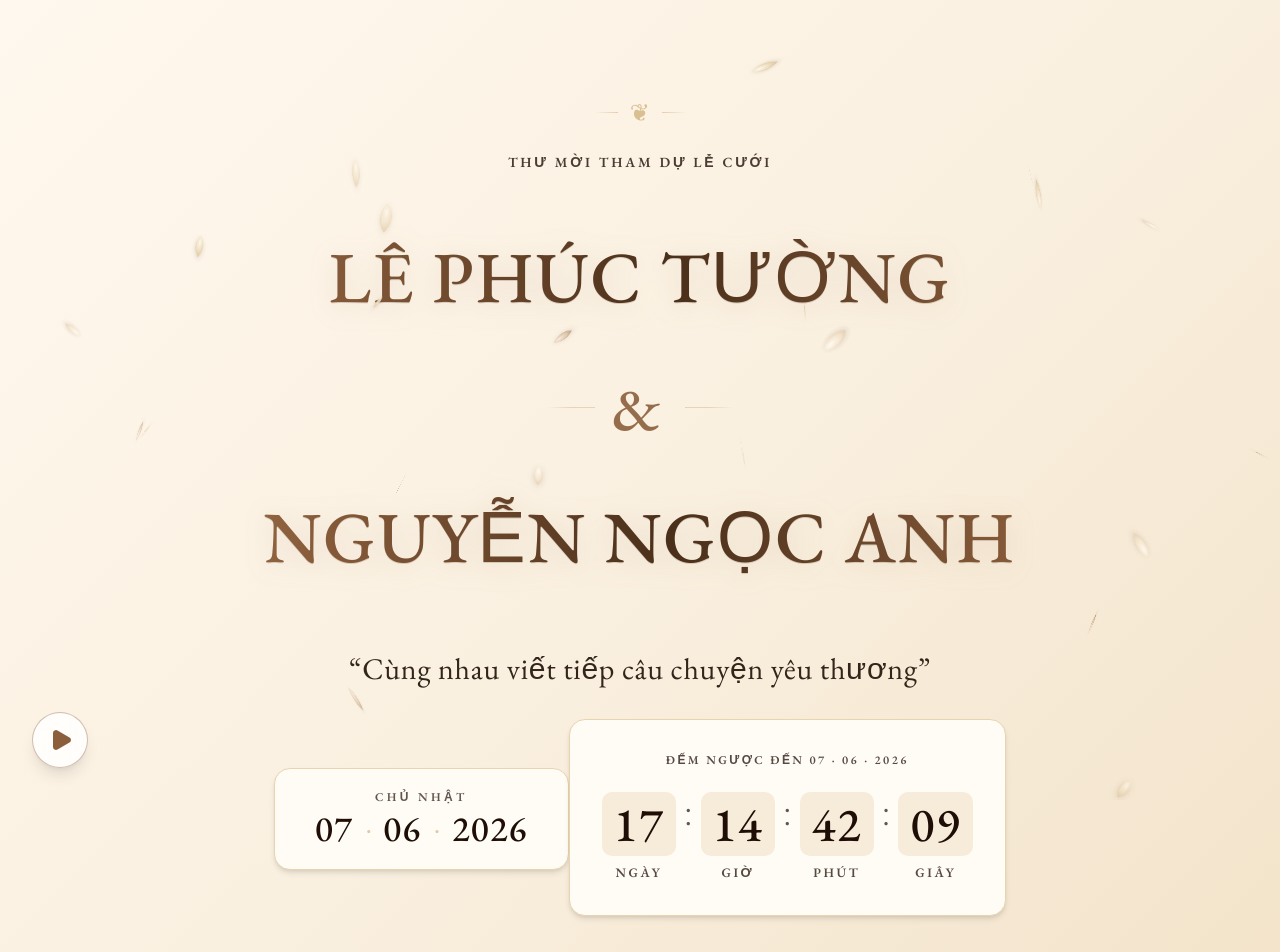
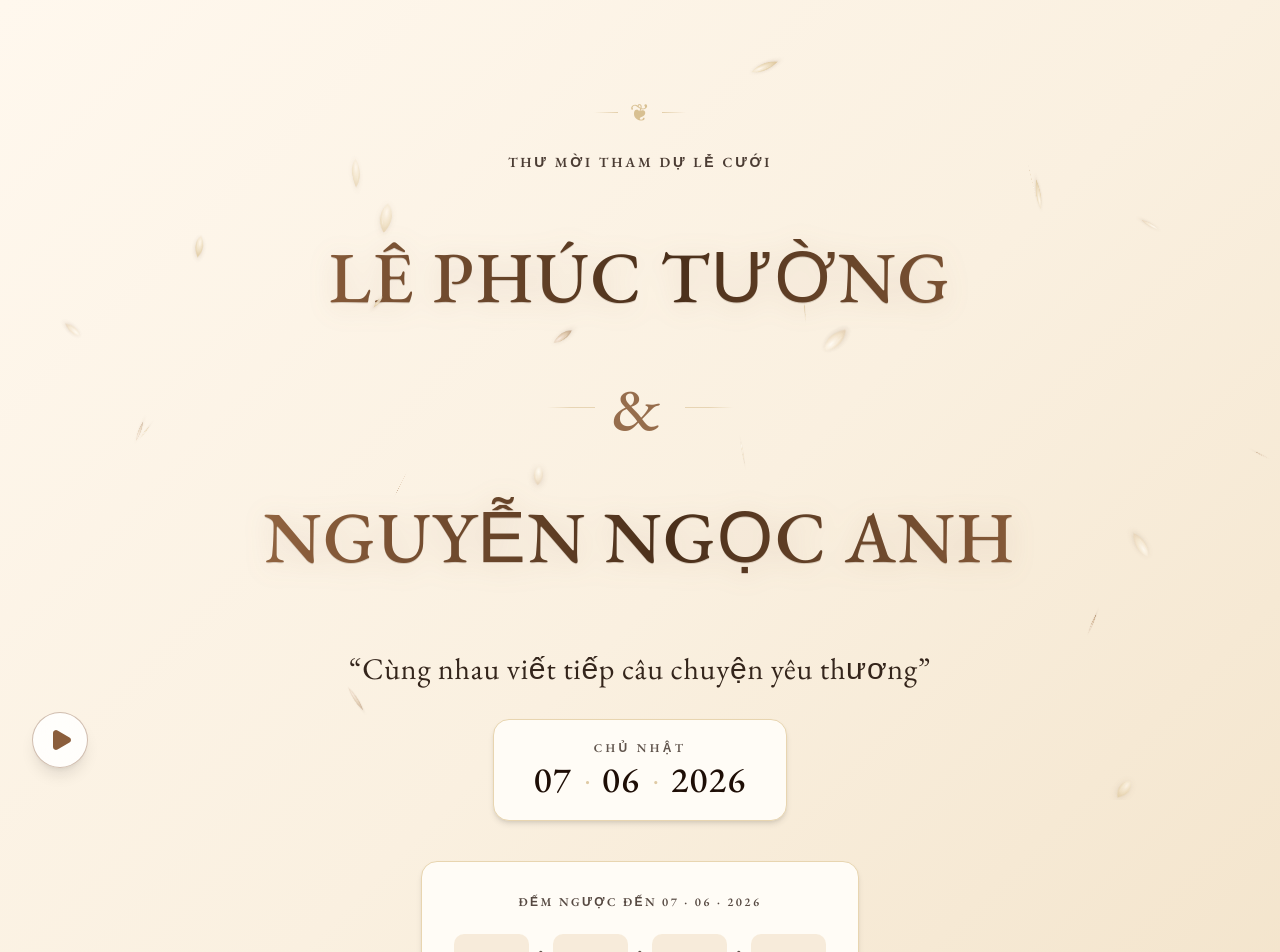
Before and after one commit to minhdang050806/wedding, a Next.js app: page /invitation in a window 1280 px wide. Shown: the top 952 px of the page. Built offline with nearby package versions, Linux system fonts and the light colour scheme.

Commit message:
style: center align tagline, date card and countdown

```diff
--- a/components/hero-section.tsx
+++ b/components/hero-section.tsx
@@ -95,7 +95,7 @@ export function HeroSection() {
         </p>
 
         {/* Wedding date card */}
-        <div className="inline-block mb-5 md:mb-10">
+        <div className="mx-auto w-fit mb-5 md:mb-10">
           <div className="bg-card rounded-2xl px-5 md:px-10 py-3 md:py-5 border border-border shadow-md">
             <p className="font-luxe text-foreground/70 text-[11px] md:text-xs tracking-[0.28em] uppercase mb-1">
               Chủ nhật
@@ -111,7 +111,7 @@ export function HeroSection() {
         </div>
 
         {/* Countdown */}
-        <div className="wing-hover inline-block mb-4 md:mb-10">
+        <div className="wing-hover mx-auto w-fit mb-4 md:mb-10">
           <div className="bg-card rounded-2xl px-4 md:px-8 py-4 md:py-8 border border-border shadow-md">
             <p className="font-luxe text-foreground/75 text-[12px] md:text-xs mb-3 md:mb-6">
               Đếm ngược đến 07 · 06 · 2026
```
